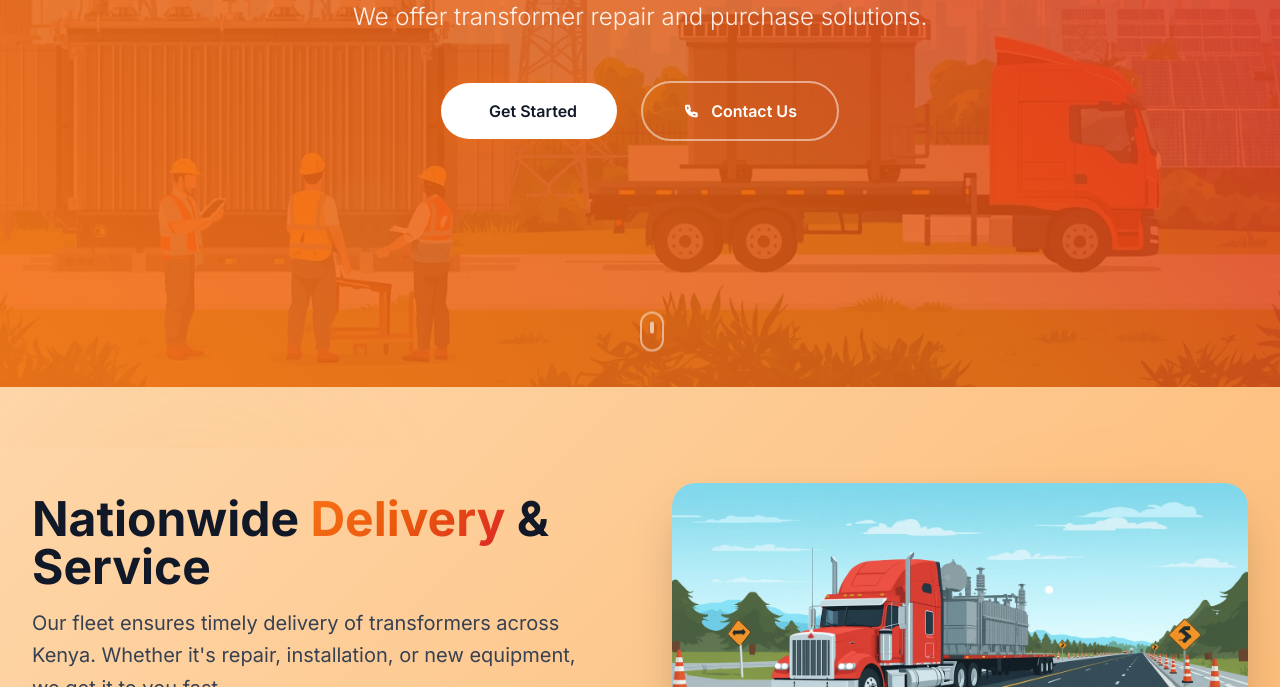
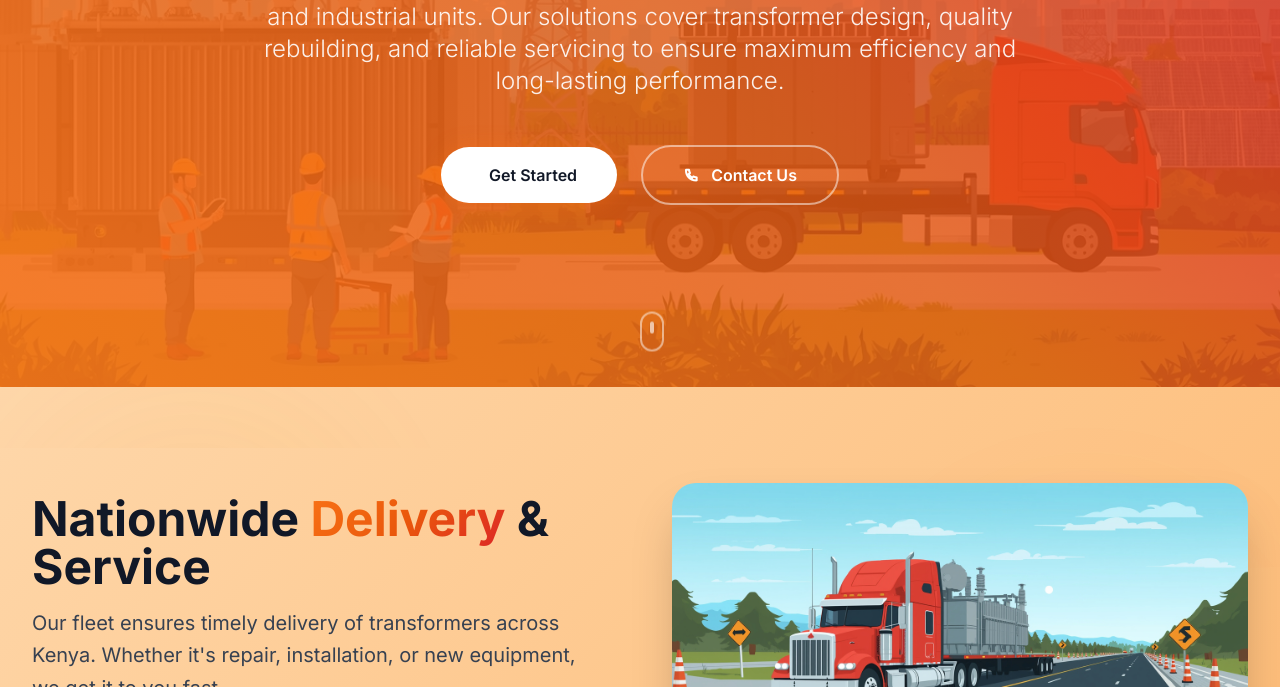
Before and after one commit to Allevandrose/mahahshakhti, a website: page index.html in a window 1280 px wide. Shown: the part 413-1100 px from the top of the page. Drawn offline with nearby package versions, Linux system fonts and the light colour scheme.

Commit message:
modified hero section index.html

```diff
--- a/index.html
+++ b/index.html
@@ -152,7 +152,7 @@
 
       <div class="slide-up" style="animation-delay: 0.6s">
         <p class="text-lg sm:text-xl md:text-2xl font-light mb-12 max-w-3xl mx-auto leading-relaxed text-white/90">
-          We offer transformer repair and purchase solutions.
+           We specialize in the manufacturing, repairing, and maintenance of all kinds of transformers  from step-up and step-down to distribution and industrial units. Our solutions cover transformer design, quality rebuilding, and reliable servicing to ensure maximum efficiency and long-lasting performance.
         </p>
       </div>
 
```
